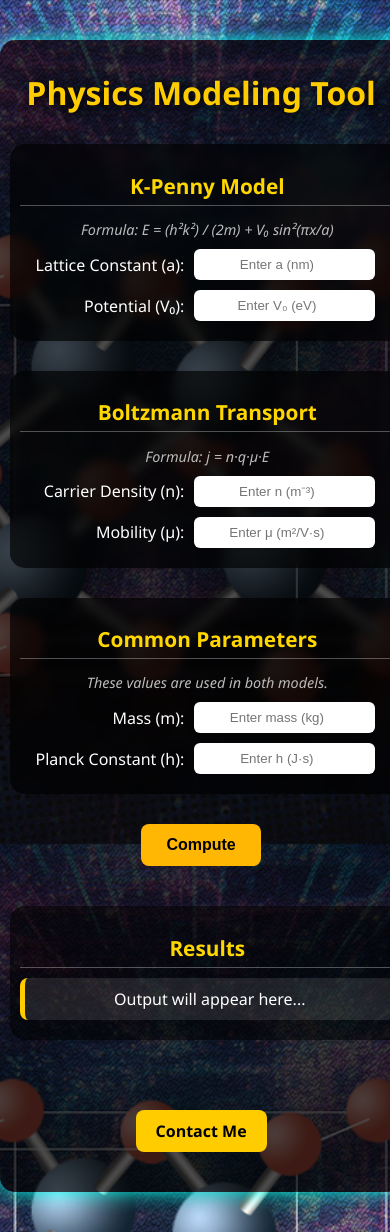
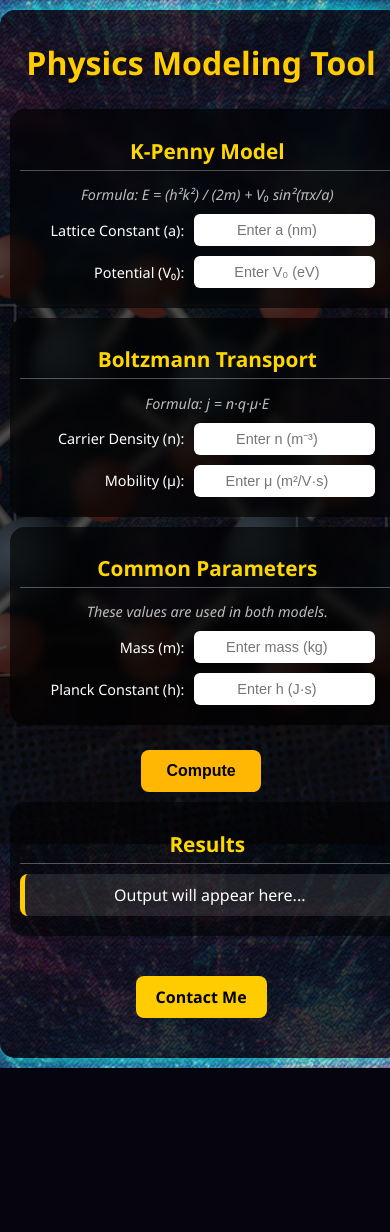
Before and after one commit to Sankalpa-Hota/semiconductor-physics-tool, a Flask app: page / in a window 390 px wide. After the commit the page ends 1068 px from the top, so only its background shows below. Run offline with Flask 3, Linux system fonts and the light colour scheme.

Commit message:
Update style.css

```diff
--- a/static/style.css
+++ b/static/style.css
@@ -140,4 +140,10 @@ h2 {
     .container, .input-form, .results {
         width: 98%;
         padding: 10px;
-        margin
+        margin: 10px auto;
+    }
+    .input-row label, .input-row input {
+        min-width: 90px;
+        font-size: 0.9rem;
+    }
+}
```
